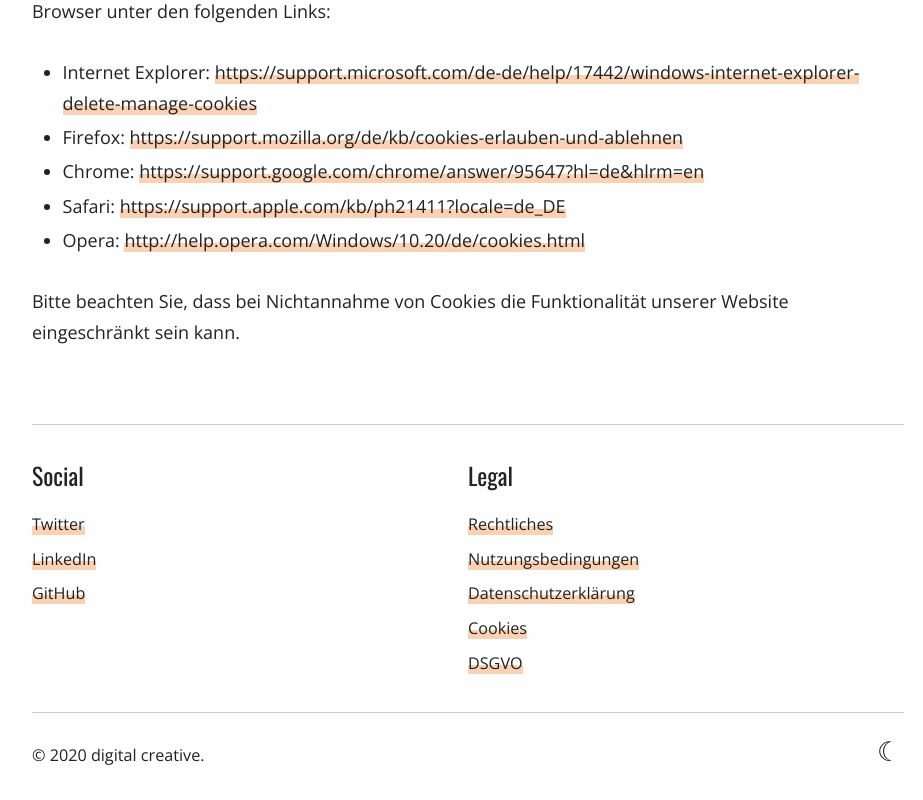
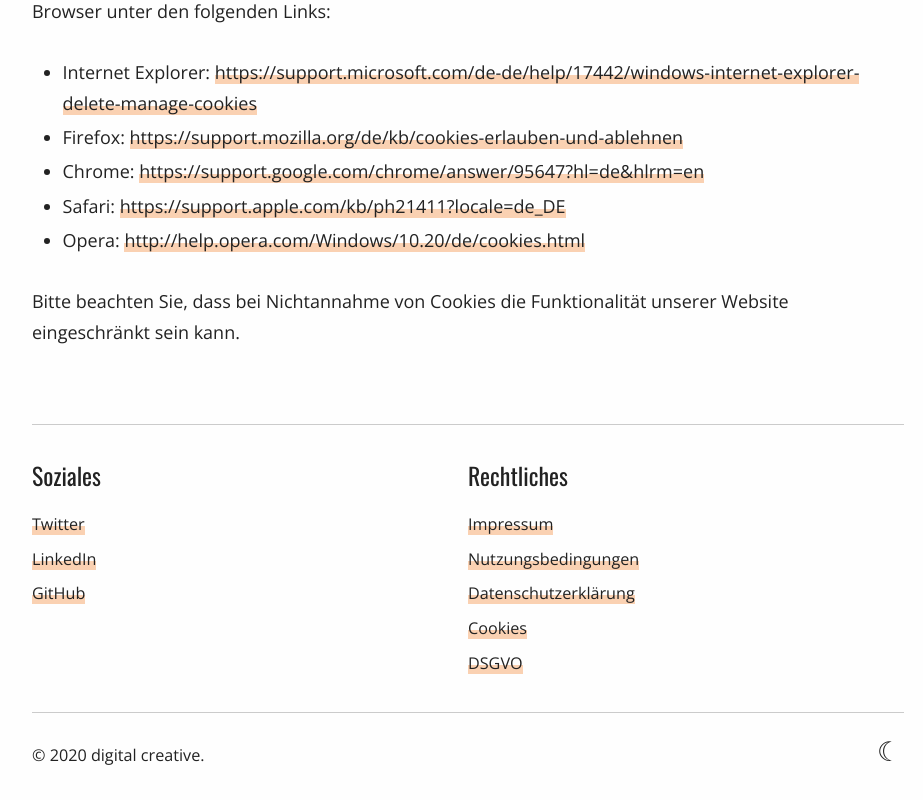
Before and after one commit to wohfab/fabianwohlgemuth.de, a Gatsby site: page /legal/cookies/ in a window 1280 px wide. Shown: the part 1037-1837 px from the top of the page, without its empty margins (172-1095 px from the left). Built offline with nearby package versions, Linux system fonts and the light colour scheme; Gatsby itself is replaced by a stand-in of ours; some packages are replaced by stand-ins of ours.

Commit message:
germanify 2.0

```diff
--- a/gatsby-config.js
+++ b/gatsby-config.js
@@ -30,7 +30,7 @@ module.exports = {
     ],
     menuLegal:[
       {
-        name:'Rechtliches',
+        name:'Impressum',
         link:'/legal'
       },
       {
--- a/src/components/footer.js
+++ b/src/components/footer.js
@@ -12,13 +12,13 @@ const Footer = ({ menuLegal, menuSocial }) => (
       <hr />
       <Menus>
       <nav id="nav-social" aria-labelledby="nav-social">
-        <h3 class="footer-heading" id="nav-social">Social</h3>
+        <h3 class="footer-heading" id="nav-social">Soziales</h3>
         <ul>
           {menuSocial.map(link => (<li key={link.name}><a href={link.link}>{link.name}</a></li>))}
         </ul>
       </nav>
       <nav id="nav-legal" aria-labelledby="nav-legal">
-        <h3 class="footer-heading" id="nav-legal">Legal</h3>
+        <h3 class="footer-heading" id="nav-legal">Rechtliches</h3>
         <ul>
           {menuLegal.map(link => (<li key={link.name}><Link to={link.link}>{link.name}</Link></li>))}
         </ul>
```
